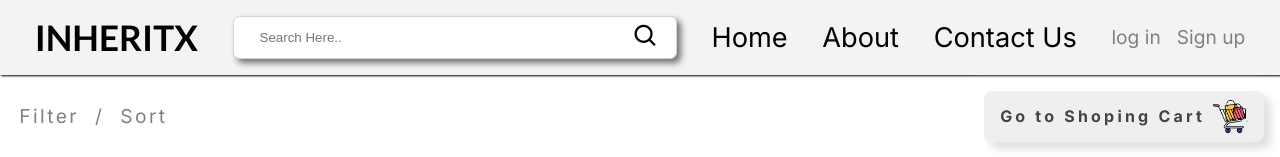
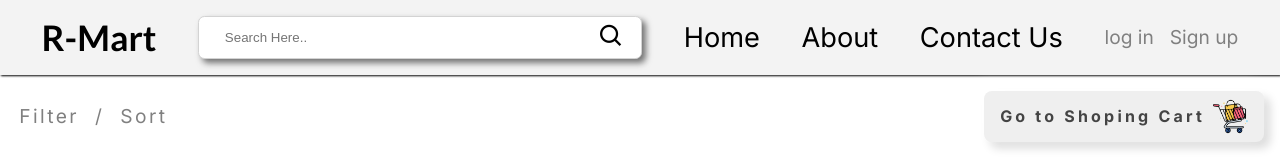
Before and after one commit to luckyriteshmalviya/shopping-Cart, a React (Create React App) app: page / in a window 1280 px wide. Shown: the top 157 px of the page. Built offline with nearby package versions, Linux system fonts and the light colour scheme; no server answers.

Commit message:
Update header.js

```diff
--- a/src/components/mainComponents/header/header.js
+++ b/src/components/mainComponents/header/header.js
@@ -6,7 +6,7 @@ const Header = () => {
     <header className="header-container">
       <div>
         <Link className="header-link logo" to={"/"}>
-          INHERITX
+         R-Mart
         </Link>
       </div>
       <div className="searchBar">
```
